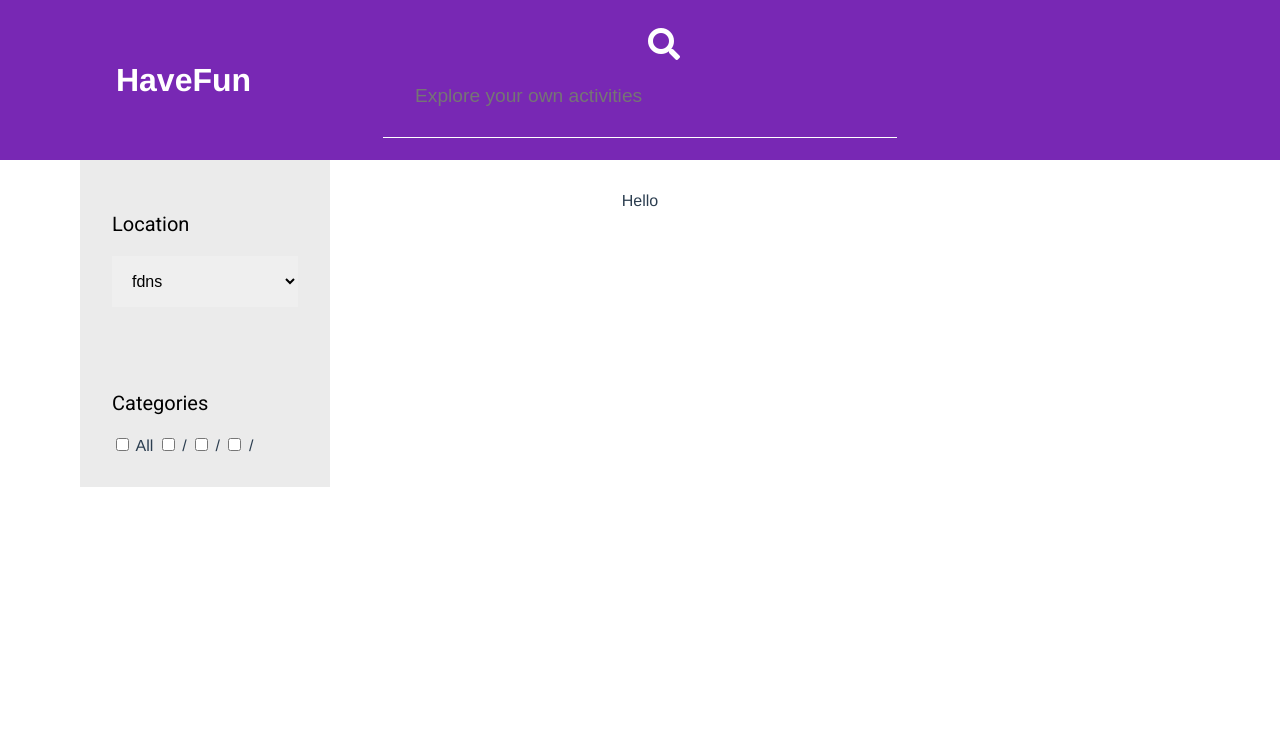
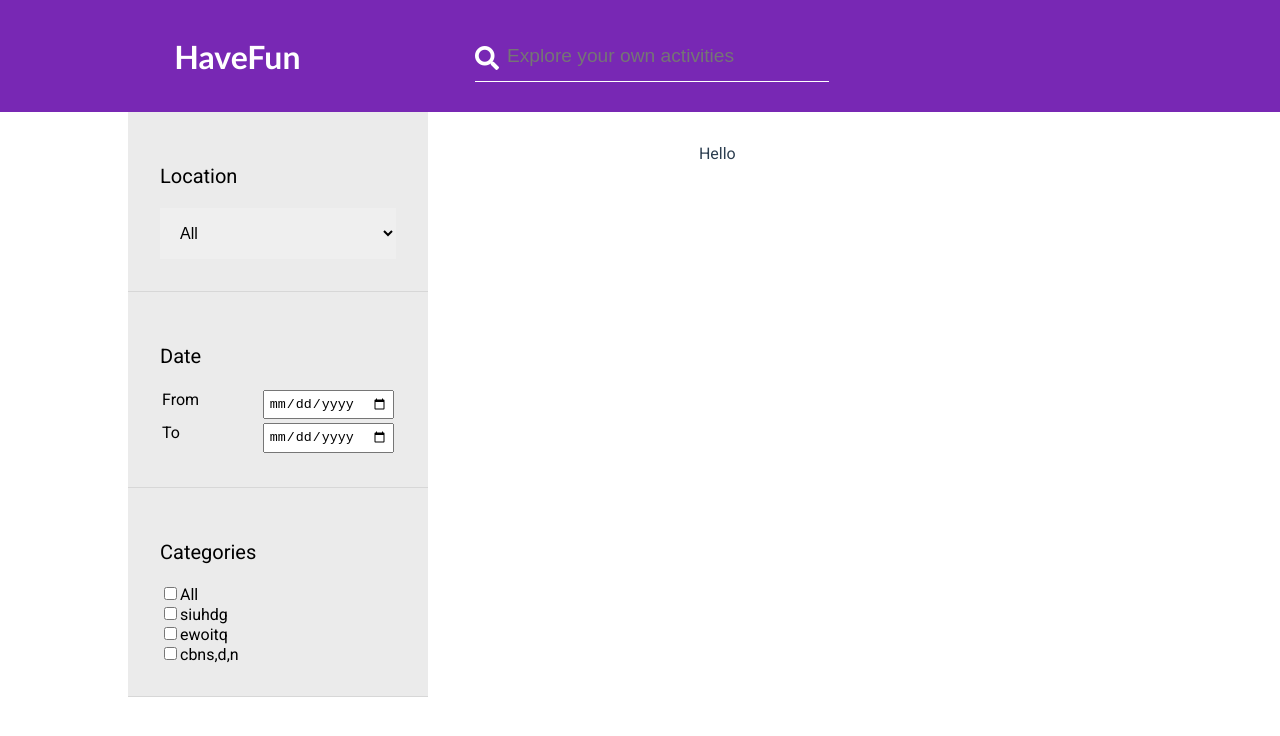
Before and after one commit to iigmir/f2e-week2, a Vue app: page /#/ in a window 1280 px wide. Shown: the top 736 px of the page. Built offline with nearby package versions, Linux system fonts and the light colour scheme; no server answers.

Commit message:
navbar set

```diff
--- a/src/App.vue
+++ b/src/App.vue
@@ -9,7 +9,7 @@ body{ margin: 0; }
 
 #app
 {
-    font-family: 'Avenir', Helvetica, Arial, sans-serif;
+    font-family: 'Roboto', Helvetica, Arial, sans-serif;
     -webkit-font-smoothing: antialiased;
     -moz-osx-font-smoothing: grayscale;
     text-align: center;
--- a/src/components/header.vue
+++ b/src/components/header.vue
@@ -4,7 +4,7 @@
             <h1>{{ msg }}</h1>
         </div>
         <div class="search">
-            <i class="fas fa-search fa-2x"></i>
+            <i class="fas fa-search"></i>
             <input type="text" placeholder="Explore your own activities" />
         </div>
     </header>
@@ -24,20 +24,30 @@ header
     background: #7828B4;
     color: #FFFFFF;
     display: grid;
-    grid-template-columns: 1fr 1fr 1fr;
-    // grid-template-rows: 40px 4em 40px;
-    grid-gap: 1rem;
-    grid-auto-rows: minmax(10rem, auto);
+    grid-template-columns: repeat(3, 1fr);
+    // grid-gap: 1rem;
+    grid-auto-rows: minmax(7rem, auto);
 
     .title, .search { margin: auto; }
 
+    .title
+    {
+        grid-column: 1;
+        h1
+        {
+            font-family: "Optima";
+            padding-left: 3rem;
+        }
+    }
+
     .search
     {
+        grid-column: 2 / 3;
         input
         {
             border: 0;
-            width: 30rem;
-            height: 5rem;
+            width: 20rem;
+            height: 3rem;
             font-size: 1.2rem;
             color: rgba(255,255,255,0.50);
             background-color: rgba( 0, 0, 0, 0 );
@@ -48,6 +58,7 @@ header
         i
         {
             transform: translate(1.5rem,5px);
+            font-size: 1.5rem;
         }
     }
 }
--- a/src/components/navbar.vue
+++ b/src/components/navbar.vue
@@ -3,24 +3,39 @@
         <div class="bar">
             <p> Location </p>
             <select name="location" id="nav-location">
-                <option value="1">fdns</option>
-                <option value="2">fdns</option>
-                <option value="3">fdns</option>
+                <option value="0">All</option>
+                <option value="1">B ares</option>
+                <option value="2">C area</option>
             </select>
         </div>
         <div class="bar">
+            <p> Date </p>
+            <label class="txt">
+                <span>From</span>
+                <input type="date" name="foo">
+            </label>
+            <label class="txt">
+                <span>To</span>
+                <input type="date" name="bar">
+            </label>
+        </div>
+        <div class="bar">
             <p> Categories </p>
-            <label>
-                <input type="checkbox" name="all" id=""> All
+            <label class="checkbox">
+                <input type="checkbox" name="all">
+                <span>All</span>
             </label>
-            <label>
-                <input type="checkbox" name="c1" id=""> /
+            <label class="checkbox">
+                <input type="checkbox" name="c1">
+                <span>siuhdg</span>
             </label>
-            <label>
-                <input type="checkbox" name="q1" id=""> /
+            <label class="checkbox">
+                <input type="checkbox" name="q1">
+                <span>ewoitq</span>
             </label>
-            <label>
-                <input type="checkbox" name="w1" id=""> /
+            <label class="checkbox">
+                <input type="checkbox" name="w1">
+                <span>cbns,d,n</span>
             </label>
         </div>
     </nav>
@@ -38,13 +53,14 @@ export default {
 <style lang="scss" scoped>
 nav
 {
-    width: 80%;
-    margin-left: 5rem;
+    width: 300px;
+    margin-left: 8rem;
     text-align: left;
     background: #EBEBEB;
     .bar
     {
         padding: 2rem;
+        border-bottom: 1px solid #D7D7D7;
         p
         {
             font-family: "Roboto";
@@ -58,6 +74,23 @@ nav
             padding: 1rem;
             font-size: 16px;
         }
+        label
+        {
+            display: block;
+            font-size: 16px;
+            color: #000000;
+            &.txt
+            {
+                display: flex;
+                padding: 2px;
+                justify-content: space-between;
+                & > * { flex-basis: 100%; }
+                input
+                {
+                    padding: 4px;
+                }
+            }
+        }
     }
 }
 </style>
```
